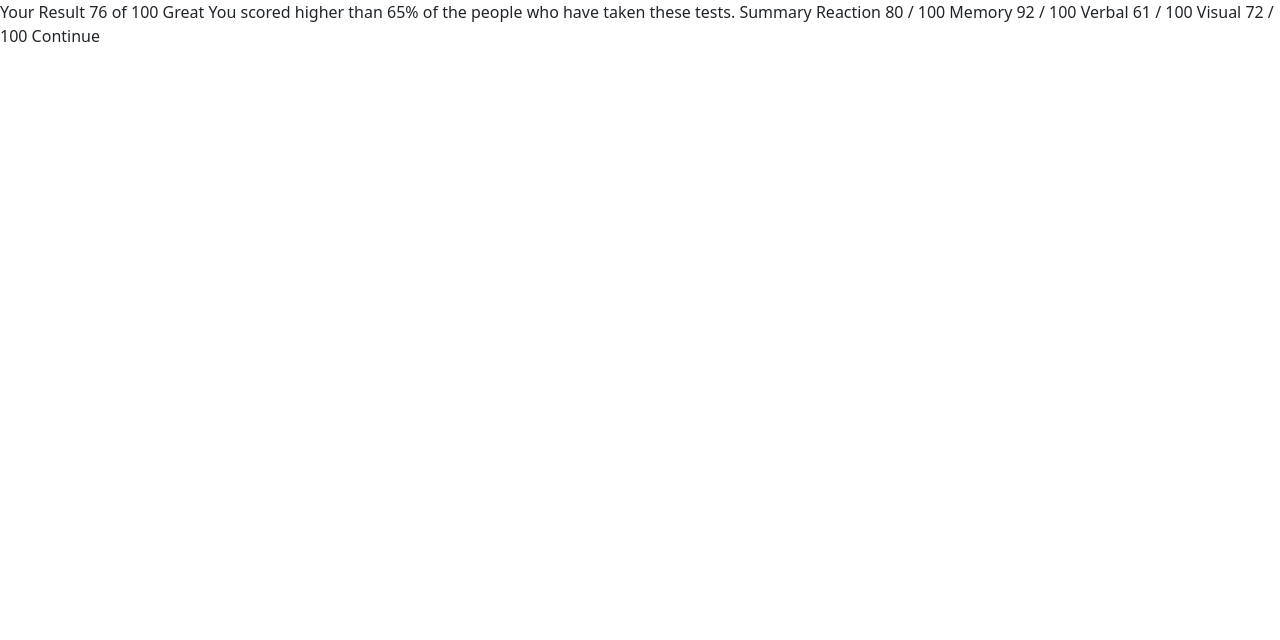
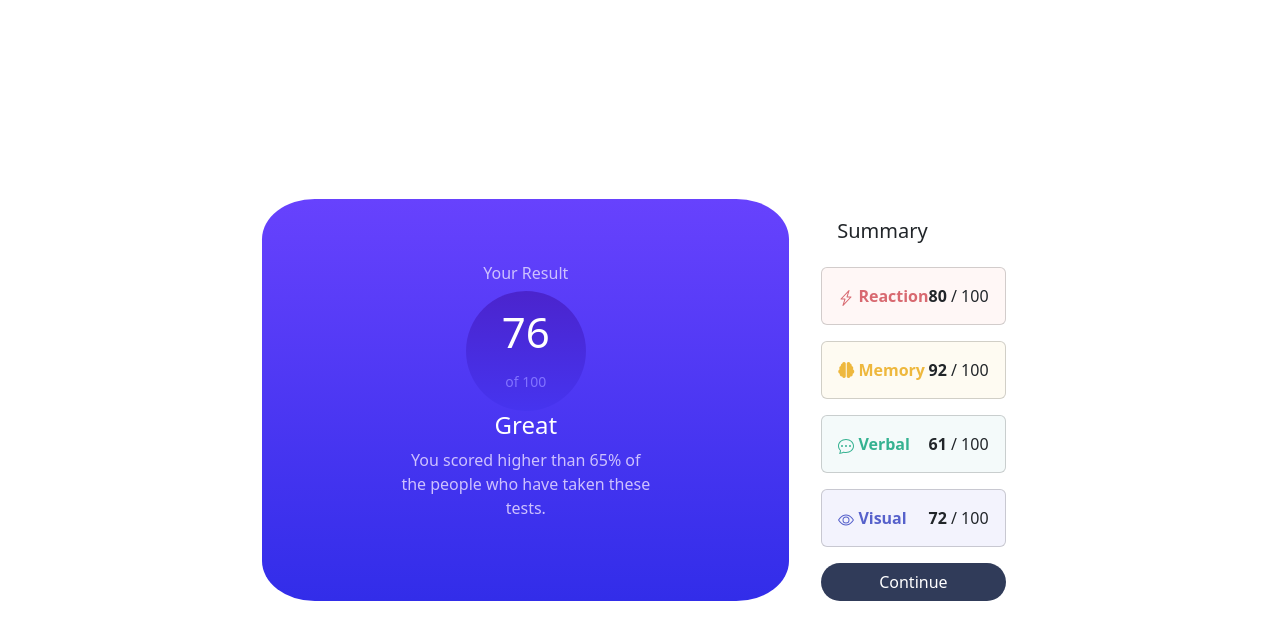
Before and after one commit to Geroncity2210/css-frameworks-Geroncity2210, a plain HTML site: page bootstrap-workshop/index.html in a window 1280 px wide. Drawn offline with nearby package versions, Linux system fonts and the light colour scheme.

Commit message:
only_bootstrap

```diff
--- a/bootstrap-workshop/index.html
+++ b/bootstrap-workshop/index.html
@@ -5,35 +5,98 @@
   <meta charset="utf-8" />
   <meta name="viewport" content="width=device-width, initial-scale=1" />
   <title>Bootstrap Workshop</title>
+  <link rel="stylesheet" href="styles.css" type="text/css">
   <link href="https://cdn.jsdelivr.net/npm/bootstrap@5.3.2/dist/css/bootstrap.min.css" rel="stylesheet"
     integrity="sha384-T3c6CoIi6uLrA9TneNEoa7RxnatzjcDSCmG1MXxSR1GAsXEV/Dwwykc2MPK8M2HN" crossorigin="anonymous" />
+    <link href="https://cdnjs.cloudflare.com/ajax/libs/font-awesome/6.0.0-beta3/css/all.min.css" rel="stylesheet">
 </head>
 
 <body>
-  Your Result
-  76
-  of 100
-
-  Great
-  You scored higher than 65% of the people who have taken these tests.
-
-  Summary
-
-  Reaction
-  80 / 100
-
-  Memory
-  92 / 100
-
-  Verbal
-  61 / 100
-
-  Visual
-  72 / 100
-
-  Continue
+  <div class="container-sm-1">
+    <div class="up"> <!--Sección de color-->
+      <div class="row justify-content-center">
+        <div class="col-6">
+          <div class="text-center">
+            <h6 style="color: #CDC1FE;">Your Result</h6>
+            <div class="circle">
+              <h1 class="center">76</h1>
+              <h6 class="center">of 100</h6>
+            </div>
+            <h4>Great</h4>
+            <p style="color: #CDC1FE;">You scored higher than 65% of the people who have taken these tests.</p>
+          </div>
+        </div>
+      </div>
+    </div>
+    <div class="container mt-1">
+      <h5 class="text-start p-3">Summary</h5>
 
 
+        <div class="card custom-red mb-3 custom-card">
+          <div class="card-body d-flex justify-content-between">
+            <div class="text-start">
+              <svg xmlns="http://www.w3.org/2000/svg" width="16" height="16" fill="#D86970" class="bi bi-lightning-charge" viewBox="0 0 16 16">
+                <path d="M11.251.068a.5.5 0 0 1 .227.58L9.677 6.5H13a.5.5 0 0 1 .364.843l-8 8.5a.5.5 0 0 1-.842-.49L6.323 9.5H3a.5.5 0 0 1-.364-.843l8-8.5a.5.5 0 0 1 .615-.09zM4.157 8.5H7a.5.5 0 0 1 .478.647L6.11 13.59l5.732-6.09H9a.5.5 0 0 1-.478-.647L9.89 2.41z" />
+              </svg>
+              <b style="color: #D86970;">Reaction</b>
+            </div>
+            <div class="text-end">
+              <p class="card-text mb-0"><b>80</b> / 100</p>
+            </div>
+          </div>
+        </div>
+
+        <div class="card custom-yellow mb-3 custom-card">
+          <div class="card-body d-flex justify-content-between">
+            <div class="text-start">
+              <i class="fas fa-brain" style="color: #EEB83E;"></i>
+              <b style="color: #EEB83E;">Memory</b>
+            </div>
+            <div class="text-end">
+              <p class="card-text mb-0"><b>92</b> / 100</p>
+            </div>
+          </div>
+        </div>
+
+        <div class="card custom-green text-succes mb-3 custom-card">
+          <div class="card-body d-flex justify-content-between">
+            <div class="text-start">
+              <svg xmlns="http://www.w3.org/2000/svg" width="16" height="16" fill="#35B291" class="bi bi-chat-dots" viewBox="0 0 16 16">
+                <path d="M5 8a1 1 0 1 1-2 0 1 1 0 0 1 2 0m4 0a1 1 0 1 1-2 0 1 1 0 0 1 2 0m3 1a1 1 0 1 0 0-2 1 1 0 0 0 0 2"/>
+                <path d="m2.165 15.803.02-.004c1.83-.363 2.948-.842 3.468-1.105A9 9 0 0 0 8 15c4.418 0 8-3.134 8-7s-3.582-7-8-7-8 3.134-8 7c0 1.76.743 3.37 1.97 4.6a10.4 10.4 0 0 1-.524 2.318l-.003.011a11 11 0 0 1-.244.637c-.079.186.074.394.273.362a22 22 0 0 0 .693-.125m.8-3.108a1 1 0 0 0-.287-.801C1.618 10.83 1 9.468 1 8c0-3.192 3.004-6 7-6s7 2.808 7 6-3.004 6-7 6a8 8 0 0 1-2.088-.272 1 1 0 0 0-.711.074c-.387.196-1.24.57-2.634.893a11 11 0 0 0 .398-2"/>
+              </svg>
+              <b style="color: #35B291;">Verbal</b>
+            </div>
+            <div class="text-end">
+              <p class="card-text mb-0"><b>61</b> / 100</p>
+            </div>
+          </div>
+        </div>
+
+
+        <div class="card custom-purple text-bg-purple mb-3 custom-card">
+          <div class="card-body d-flex justify-content-between">
+            <div class="text-start">
+              <svg xmlns="http://www.w3.org/2000/svg" width="16" height="16" fill="#5661CB" class="bi bi-eye" viewBox="0 0 16 16">
+                <path d="M16 8s-3-5.5-8-5.5S0 8 0 8s3 5.5 8 5.5S16 8 16 8M1.173 8a13 13 0 0 1 1.66-2.043C4.12 4.668 5.88 3.5 8 3.5s3.879 1.168 5.168 2.457A13 13 0 0 1 14.828 8q-.086.13-.195.288c-.335.48-.83 1.12-1.465 1.755C11.879 11.332 10.119 12.5 8 12.5s-3.879-1.168-5.168-2.457A13 13 0 0 1 1.172 8z"/>
+                <path d="M8 5.5a2.5 2.5 0 1 0 0 5 2.5 2.5 0 0 0 0-5M4.5 8a3.5 3.5 0 1 1 7 0 3.5 3.5 0 0 1-7 0"/>
+              </svg>
+              <b style="color: #5661CB;">Visual</b>
+            </div>
+            <div class="text-end">
+              <p class="card-text mb-0"><b>72</b> / 100</p>
+            </div>
+          </div>
+        </div>
+
+
+      <div class="custom-button text-center">
+        <div class="card-body">
+          <button class="btn btn-block rounded-pill" id="btnContinue">Continue</button>
+        </div>
+      </div>
+    </div>
+  </div>
   <!-- No elimine este tag -->
   <script src="https://cdn.jsdelivr.net/npm/bootstrap@5.3.2/dist/js/bootstrap.bundle.min.js"
     integrity="sha384-C6RzsynM9kWDrMNeT87bh95OGNyZPhcTNXj1NW7RuBCsyN/o0jlpcV8Qyq46cDfL"
--- /dev/null
+++ b/bootstrap-workshop/styles.css
@@ -0,0 +1,112 @@
+.circle{
+    width: 120px;
+    height: 120px;
+    border-radius: 50%;
+    background: linear-gradient(to bottom, #4B24CD, #4634EF);
+    justify-content: center;
+    align-items: center;
+    margin-left: auto;
+    margin-right: auto;
+    position: relative;
+    h1.center {
+        padding-top: auto;
+        font-size: 42px; /* Tamaño de fuente más grande para el número 76 */
+        color: white; /* Color del texto */
+        margin: 0;
+        text-align: center;
+    }
+    h6.center {
+        font-size: 14px; /* Tamaño de fuente más pequeño para el texto "of 100" */
+        color: #8273FF; /* Color del texto */
+        width: 100%;
+        text-align: center;
+    }
+}
+
+.colorin{
+    color: white;
+    justify-content: center;
+    align-items: center;
+    margin-left: auto;
+    margin-right: auto;
+}
+.custom-card {
+    max-height: 60px; /* Ajusta el ancho máximo según sea necesario */
+  }
+.custom-red {
+    background: linear-gradient(to bottom, #FFF7F6, #FFF7F6); /* Degradado de rojo claro a rojo oscuro */
+  }
+  .custom-yellow {
+    background: linear-gradient(to bottom, #FEFBF2, #FEFBF2); /* Degradado de rojo claro a rojo oscuro */
+  }
+  .custom-purple {
+    background: linear-gradient(to bottom, #F3F3FD, #F3F3FD); /* Degradado de rojo claro a rojo oscuro */
+  }
+  .custom-green {
+    background: linear-gradient(to bottom, #F4FAFA, #F4FAFA); /* Degradado de rojo claro a rojo oscuro */
+  }
+  .center{
+    padding-top: 1rem;
+  }
+  #btnContinue{
+    width: 100%;
+    border-radius: 30%;
+    background-color: rgb(48, 59, 89);
+    color: white;
+  }
+
+  #btnContinue:hover {
+    background-color: #5E3FFB; /* Color de fondo cuando el mouse está encima */
+  }
+
+  @media screen and (max-width: 768px) {
+    /* Estilos para el cuerpo de la página */
+    .container-sm-1{
+        height: 100%;
+    }
+    .up{
+        background: linear-gradient(to bottom, #6742FD, #322DE9);
+        display: flex;
+        justify-content: center;
+        align-items: center;
+        border-bottom-left-radius: 10%;
+        border-bottom-right-radius: 10%;
+        color: white;
+        padding-top: 1rem;
+    }
+    .container.mt-1{
+        width: 100%;
+    }
+}
+    @media screen and (min-width: 769px) {  /* Estilos para visualización en pc */
+    .container-sm-1 {
+        display: flex;
+        justify-content: center;
+        height: 500px,
+    }
+    body{
+        display: flex;
+        justify-content: center;
+        flex-direction: column;
+        align-items: center;
+        height: 100vh;
+        margin-left: auto;
+        margin-right: auto;
+    }
+    .container.mt-1 {
+        display: flex;
+        flex-direction: column;
+        flex: 1;
+        margin-left: 20px; /* Adjust spacing as needed */
+    }
+    .up{
+        background: linear-gradient(to bottom, #6742FD, #322DE9);
+        display: flex;
+        flex-direction: column;
+        gap: 2rem;
+        justify-content: center;
+        align-items: center;
+        border-radius: 10%;
+        color: white;
+    }
+}
```
